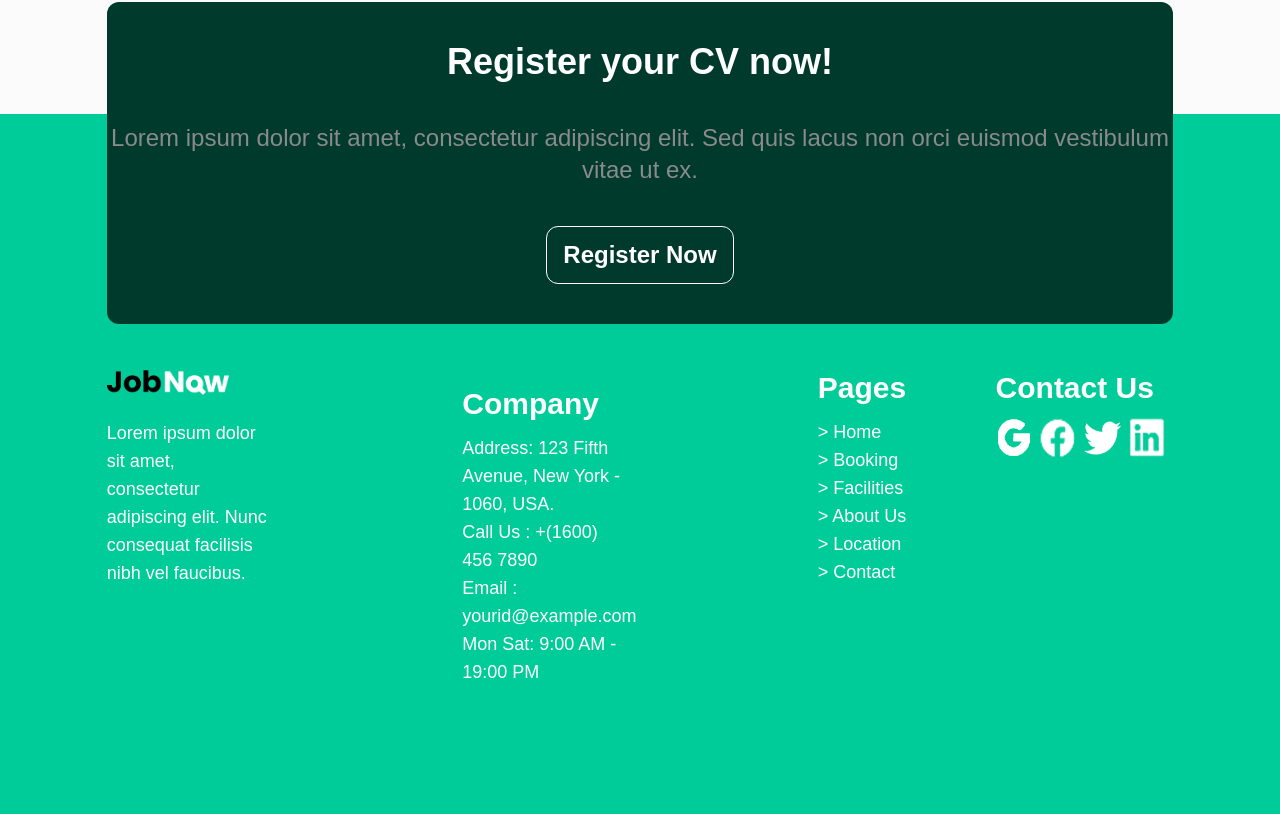
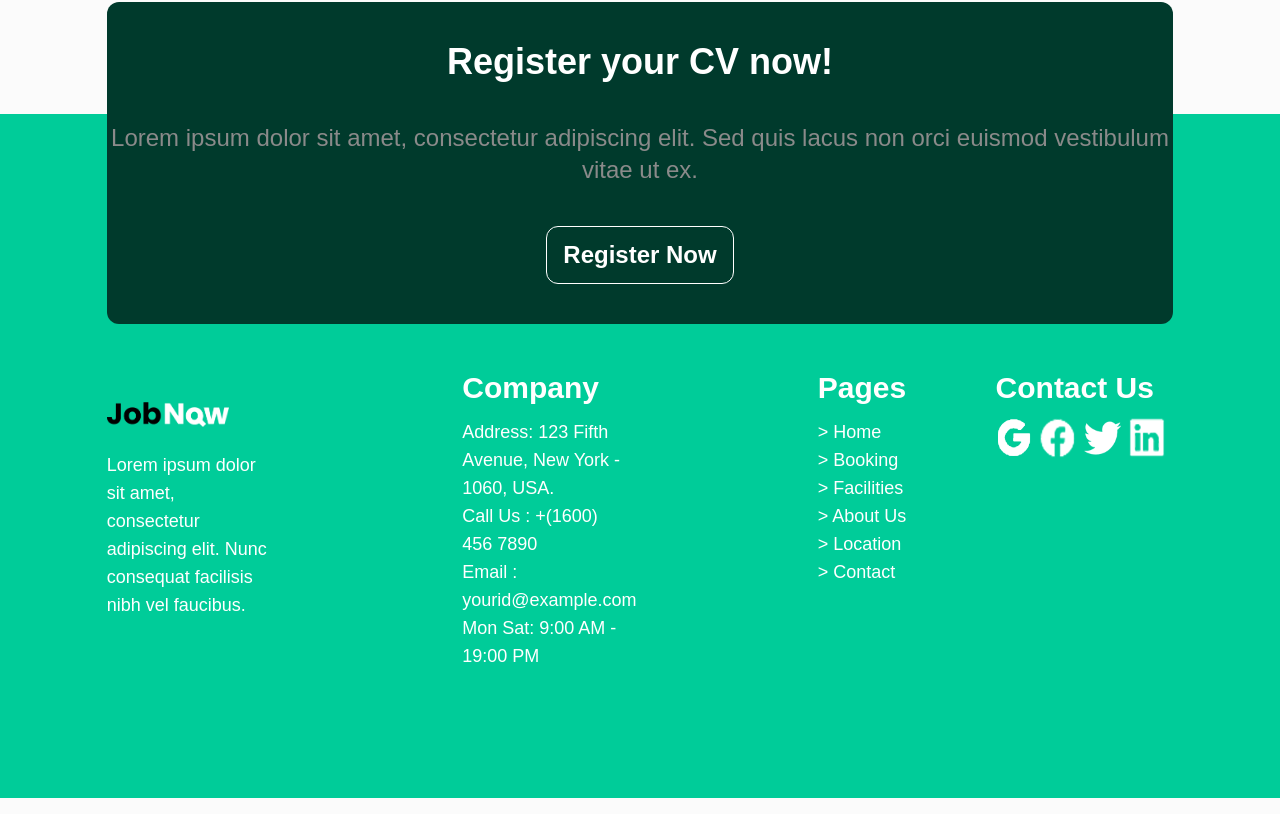
Before and after one commit to RaoufSiblani/task3, a Next.js app: page / in a window 1280 px wide. Shown: the part 5789-6603 px from the top of the page. Built offline with nearby package versions, Linux system fonts and the light colour scheme.

Commit message:
Update section7.js

```diff
--- a/comp/section7.js
+++ b/comp/section7.js
@@ -69,7 +69,7 @@ const Section7 = () => { return (
     </div>
   </div>
   <div className="lg:grid grid-cols-12 bg-maingreen py-32 px-[8.3333%] hidden ">
-    <div className=" col-span-4 mt-32 pr-48">
+    <div className=" col-span-4 mt-40 pr-48">
     <a href="/">
         <img src="/images/logow.png" alt="Logo" className=" w-3/4" />
       </a>
@@ -77,7 +77,7 @@ const Section7 = () => { return (
         Lorem ipsum dolor sit amet, consectetur adipiscing elit. Nunc consequat facilisis nibh vel faucibus.
       </p>
     </div>
-    <div className=" col-span-4 mt-36 pr-48">
+    <div className=" col-span-4 mt-32 pr-48">
     <h3 className="text-3xl font-bold">Company</h3>
       <ul className="text-lg mt-3">
         <li>Address: 123 Fifth Avenue, New York - 1060, USA.</li>
```
